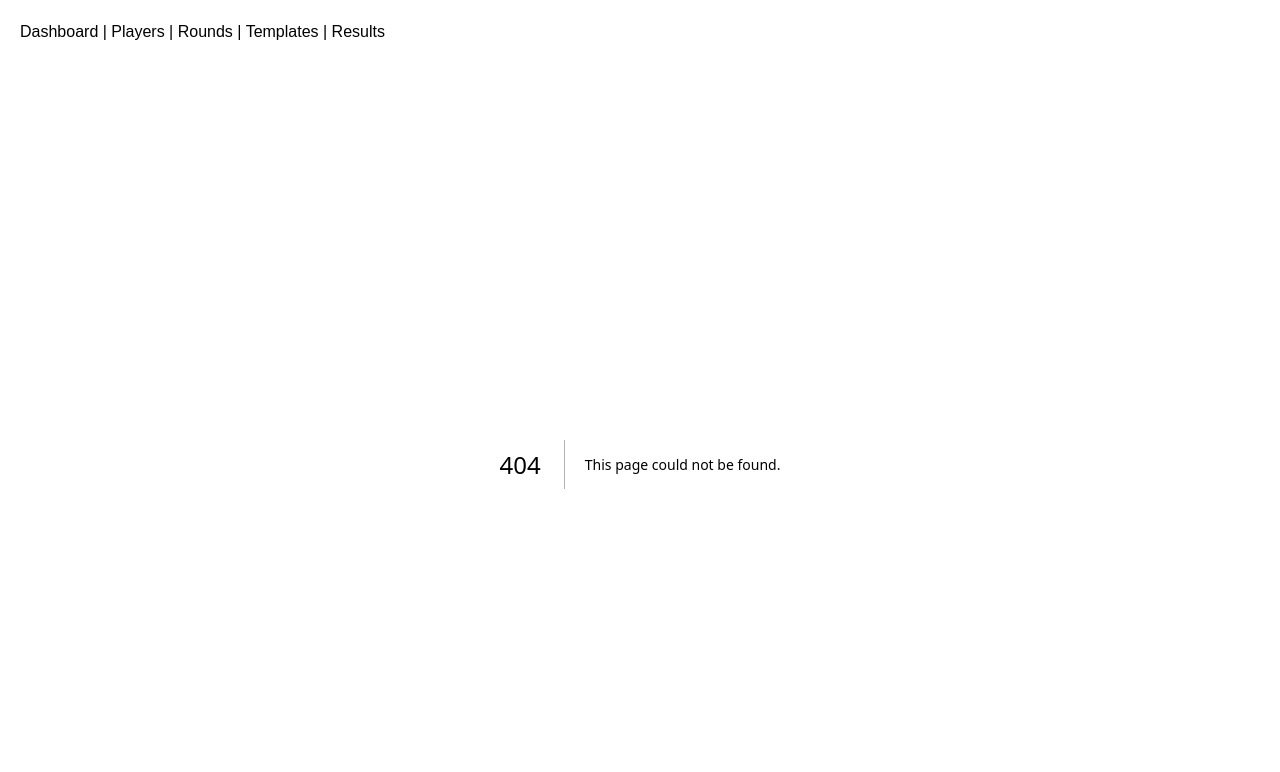
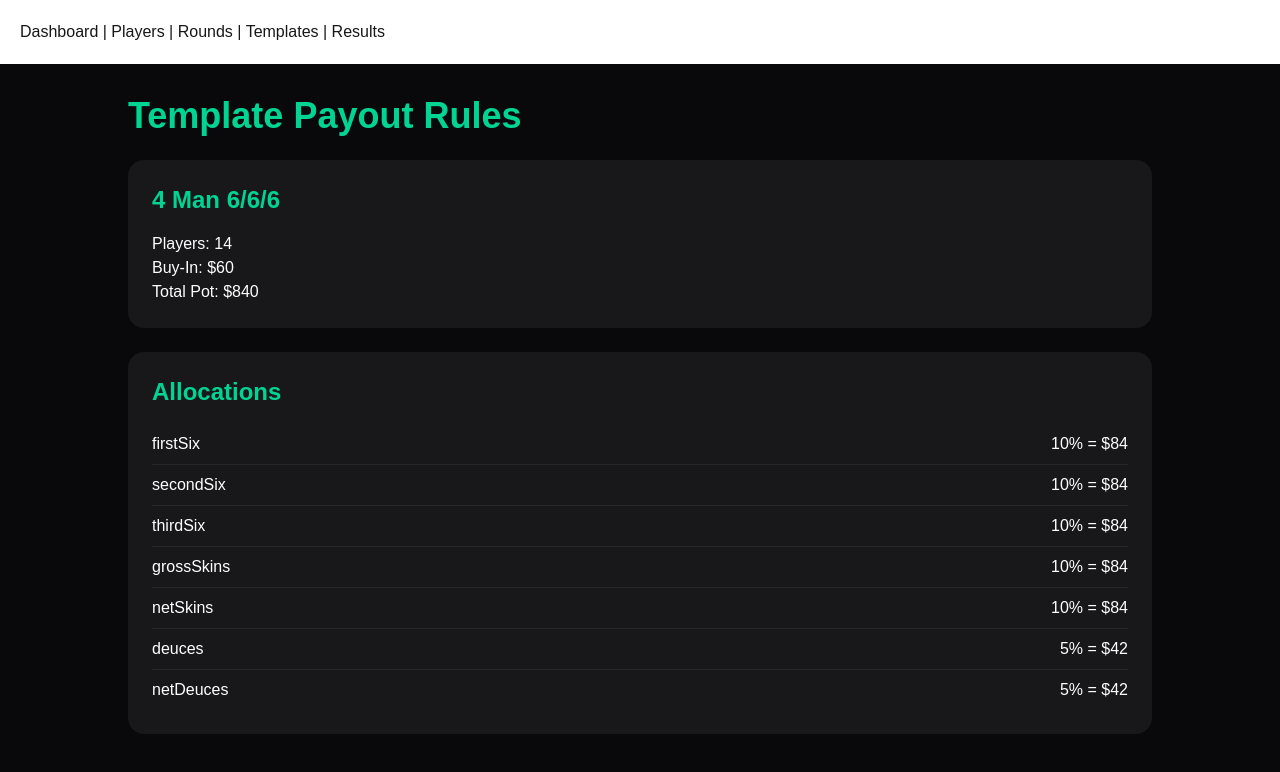
Before and after one commit to Cody-Ayers/club-games, a Next.js app: page /test-template-payouts in a window 1280 px wide. Before the commit this address had no page. Shown: the top 772 px of the page. Built offline with nearby package versions, Linux system fonts and the light colour scheme.

Commit message:
Built Teplate payout rules test page

```diff
--- /dev/null
+++ b/src/app/test-blind-draw/page.tsx
@@ -0,0 +1,40 @@
+import { buildTeams } from "@/lib/scoring/blindDrawEngine";
+
+export default function TestBlindDrawPage() {
+  const teams = buildTeams(
+    ["Cody", "Jeff", "Jack", "Randy", "Bob", "Mike", "Steve", "Dennis"],
+    4,
+  );
+
+  return (
+    <main className="min-h-screen bg-zinc-950 text-white p-8">
+      <div className="max-w-5xl mx-auto">
+        <h1 className="text-4xl font-bold text-emerald-400 mb-6">
+          Blind Draw Test
+        </h1>
+
+        {teams.map((team) => (
+          <div
+            key={team.teamName}
+            className="
+                            bg-zinc-900
+                            rounded-2xl
+                            p-6
+                            mb-6
+                        "
+          >
+            <h2 className="text-2xl font-bold text-emerald-400 mb-4">
+              {team.teamName}
+            </h2>
+
+            {team.players.map((player) => (
+              <div key={player} className="py-1">
+                {player}
+              </div>
+            ))}
+          </div>
+        ))}
+      </div>
+    </main>
+  );
+}
--- /dev/null
+++ b/src/app/test-template-payouts/page.tsx
@@ -0,0 +1,68 @@
+import { templates } from "@/data/templates";
+
+export default function TestTemplatePayoutsPage() {
+  const template = templates.find((template) => template.id === 1);
+
+  if (!template) {
+    return <div>Template not found</div>;
+  }
+
+  const totalPot = template.players * template.buyIn;
+
+  const allocations = Object.entries(template.potAllocation).map(
+    ([name, percentage]) => ({
+      name,
+      percentage,
+      amount: totalPot * (Number(percentage) / 100),
+    }),
+  );
+
+  return (
+    <main className="min-h-screen bg-zinc-950 text-white p-8">
+      <div className="max-w-5xl mx-auto">
+        <h1 className="text-4xl font-bold text-emerald-400 mb-6">
+          Template Payout Rules
+        </h1>
+
+        <div className="bg-zinc-900 rounded-2xl p-6 mb-6">
+          <h2 className="text-2xl font-bold text-emerald-400 mb-4">
+            {template.name}
+          </h2>
+
+          <div>Players: {template.players}</div>
+
+          <div>Buy-In: ${template.buyIn}</div>
+
+          <div>Total Pot: ${totalPot}</div>
+        </div>
+
+        <div className="bg-zinc-900 rounded-2xl p-6">
+          <h2 className="text-2xl font-bold text-emerald-400 mb-4">
+            Allocations
+          </h2>
+
+          {allocations.map((allocation) => (
+            <div
+              key={allocation.name}
+              className="
+                                flex
+                                justify-between
+                                items-center
+                                py-2
+                                border-b
+                                border-zinc-800
+                                last:border-0
+                            "
+            >
+              <span>{allocation.name}</span>
+
+              <span>
+                {allocation.percentage}% = ${allocation.amount}
+              </span>
+            </div>
+          ))}
+        </div>
+      </div>
+    </main>
+  );
+}
--- a/src/data/templates.ts
+++ b/src/data/templates.ts
@@ -3,7 +3,7 @@ export const templates = [
         id: 1,
         name: "4 Man 6/6/6",
 
-        players: 20,
+        players: 14,
         buyIn: 60,
 
         potAllocation: {
--- /dev/null
+++ b/src/lib/scoring/blindDrawEngine.ts
@@ -0,0 +1,35 @@
+// Randomize player order
+export function shufflePlayers(
+    players: string[]
+) {
+    return [...players].sort(
+        () => Math.random() - 0.5
+    );
+}
+
+// Create teams from shuffled players
+export function buildTeams(
+    players: string[],
+    teamSize: number
+) {
+    const shuffledPlayers =
+        shufflePlayers(players);
+
+    const teams = [];
+
+    for (
+        let i = 0;
+        i < shuffledPlayers.length;
+        i += teamSize
+    ) {
+        teams.push({
+            teamName: `Team ${teams.length + 1}`,
+            players: shuffledPlayers.slice(
+                i,
+                i + teamSize
+            ),
+        });
+    }
+
+    return teams;
+}
```
